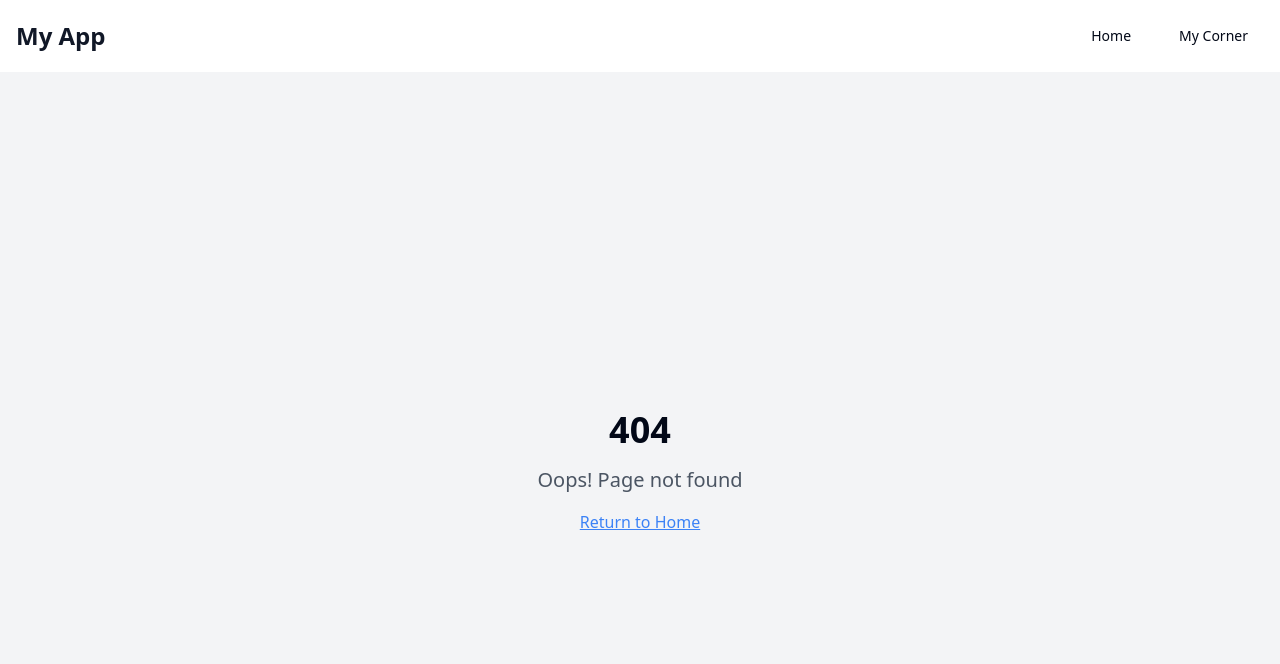
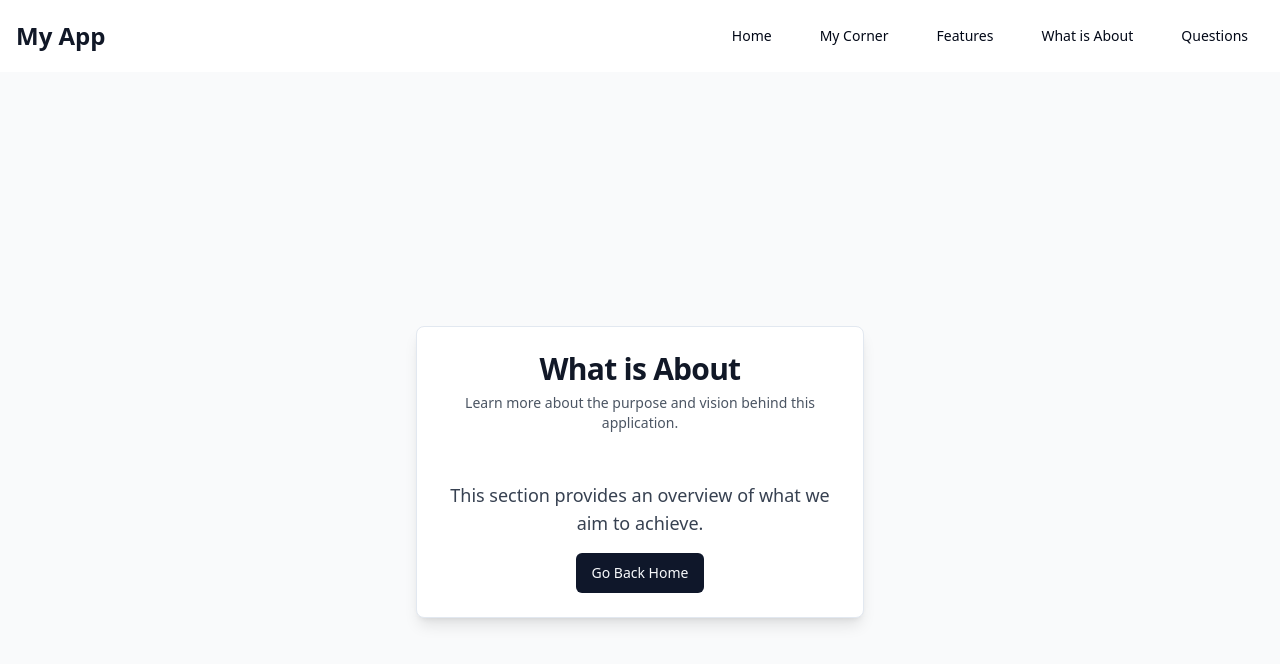
Before and after one commit to Joshikaa-R-5926/kavithai, a React (Vite) app: page /what-is-about in a window 1280 px wide. Before the commit this address had no page. Shown: the top 664 px of the page. Built offline with nearby package versions, Linux system fonts and the light colour scheme.

Commit message:
[dyad] Added new navigation buttons and pages to the header - wrote 5 file(s)

```diff
--- a/src/App.tsx
+++ b/src/App.tsx
@@ -5,8 +5,11 @@ import { QueryClient, QueryClientProvider } from "@tanstack/react-query";
 import { BrowserRouter, Routes, Route } from "react-router-dom";
 import Index from "./pages/Index";
 import MyCorner from "./pages/MyCorner";
+import Features from "./pages/Features"; // Import new page
+import WhatIsAbout from "./pages/WhatIsAbout"; // Import new page
+import Questions from "./pages/Questions"; // Import new page
 import NotFound from "./pages/NotFound";
-import Header from "./components/Header"; // Import the new Header component
+import Header from "./components/Header";
 
 const queryClient = new QueryClient();
 
@@ -16,10 +19,13 @@ const App = () => (
       <Toaster />
       <Sonner />
       <BrowserRouter>
-        <Header /> {/* Add the Header component here */}
+        <Header />
         <Routes>
           <Route path="/" element={<Index />} />
           <Route path="/my-corner" element={<MyCorner />} />
+          <Route path="/features" element={<Features />} /> {/* New route */}
+          <Route path="/what-is-about" element={<WhatIsAbout />} /> {/* New route */}
+          <Route path="/questions" element={<Questions />} /> {/* New route */}
           {/* ADD ALL CUSTOM ROUTES ABOVE THE CATCH-ALL "*" ROUTE */}
           <Route path="*" element={<NotFound />} />
         </Routes>
--- a/src/components/Header.tsx
+++ b/src/components/Header.tsx
@@ -15,6 +15,15 @@ const Header = () => {
         <Link to="/my-corner">
           <Button variant="ghost">My Corner</Button>
         </Link>
+        <Link to="/features">
+          <Button variant="ghost">Features</Button>
+        </Link>
+        <Link to="/what-is-about">
+          <Button variant="ghost">What is About</Button>
+        </Link>
+        <Link to="/questions">
+          <Button variant="ghost">Questions</Button>
+        </Link>
       </nav>
     </header>
   );
--- /dev/null
+++ b/src/pages/Features.tsx
@@ -0,0 +1,33 @@
+import React from "react";
+import { Link } from "react-router-dom";
+import { Button } from "@/components/ui/button";
+import { Card, CardContent, CardDescription, CardHeader, CardTitle } from "@/components/ui/card";
+
+const Features = () => {
+  return (
+    <div className="min-h-screen flex flex-col items-center justify-center p-4 bg-gray-50 dark:bg-gray-900">
+      <Card className="w-full max-w-md mx-auto shadow-lg">
+        <CardHeader className="text-center">
+          <CardTitle className="text-3xl font-bold text-gray-900 dark:text-gray-50">
+            Features
+          </CardTitle>
+          <CardDescription className="text-gray-600 dark:text-gray-400 mt-2">
+            Discover the amazing features of our application.
+          </CardDescription>
+        </CardHeader>
+        <CardContent className="text-center space-y-6 p-6">
+          <p className="text-lg text-gray-700 dark:text-gray-300">
+            This page will highlight all the key functionalities and benefits.
+          </p>
+          <Link to="/">
+            <Button className="w-full sm:w-auto mt-4">
+              Go Back Home
+            </Button>
+          </Link>
+        </CardContent>
+      </Card>
+    </div>
+  );
+};
+
+export default Features;
--- /dev/null
+++ b/src/pages/Questions.tsx
@@ -0,0 +1,33 @@
+import React from "react";
+import { Link } from "react-router-dom";
+import { Button } from "@/components/ui/button";
+import { Card, CardContent, CardDescription, CardHeader, CardTitle } from "@/components/ui/card";
+
+const Questions = () => {
+  return (
+    <div className="min-h-screen flex flex-col items-center justify-center p-4 bg-gray-50 dark:bg-gray-900">
+      <Card className="w-full max-w-md mx-auto shadow-lg">
+        <CardHeader className="text-center">
+          <CardTitle className="text-3xl font-bold text-gray-900 dark:text-gray-50">
+            Questions
+          </CardTitle>
+          <CardDescription className="text-gray-600 dark:text-gray-400 mt-2">
+            Find answers to common questions or ask your own.
+          </CardDescription>
+        </CardHeader>
+        <CardContent className="text-center space-y-6 p-6">
+          <p className="text-lg text-gray-700 dark:text-gray-300">
+            This page will serve as a FAQ or contact section.
+          </p>
+          <Link to="/">
+            <Button className="w-full sm:w-auto mt-4">
+              Go Back Home
+            </Button>
+          </Link>
+        </CardContent>
+      </Card>
+    </div>
+  );
+};
+
+export default Questions;
--- /dev/null
+++ b/src/pages/WhatIsAbout.tsx
@@ -0,0 +1,33 @@
+import React from "react";
+import { Link } from "react-router-dom";
+import { Button } from "@/components/ui/button";
+import { Card, CardContent, CardDescription, CardHeader, CardTitle } from "@/components/ui/card";
+
+const WhatIsAbout = () => {
+  return (
+    <div className="min-h-screen flex flex-col items-center justify-center p-4 bg-gray-50 dark:bg-gray-900">
+      <Card className="w-full max-w-md mx-auto shadow-lg">
+        <CardHeader className="text-center">
+          <CardTitle className="text-3xl font-bold text-gray-900 dark:text-gray-50">
+            What is About
+          </CardTitle>
+          <CardDescription className="text-gray-600 dark:text-gray-400 mt-2">
+            Learn more about the purpose and vision behind this application.
+          </CardDescription>
+        </CardHeader>
+        <CardContent className="text-center space-y-6 p-6">
+          <p className="text-lg text-gray-700 dark:text-gray-300">
+            This section provides an overview of what we aim to achieve.
+          </p>
+          <Link to="/">
+            <Button className="w-full sm:w-auto mt-4">
+              Go Back Home
+            </Button>
+          </Link>
+        </CardContent>
+      </Card>
+    </div>
+  );
+};
+
+export default WhatIsAbout;
```
